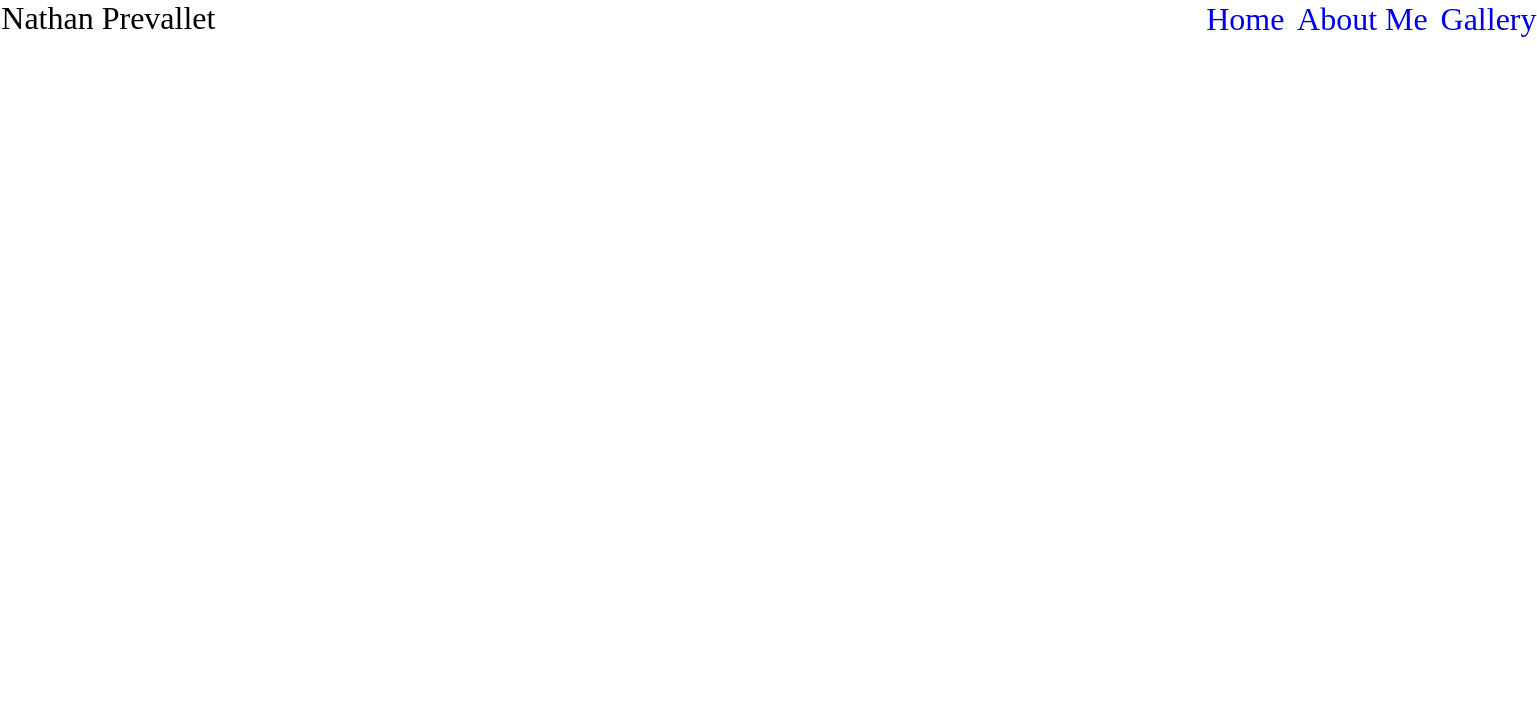
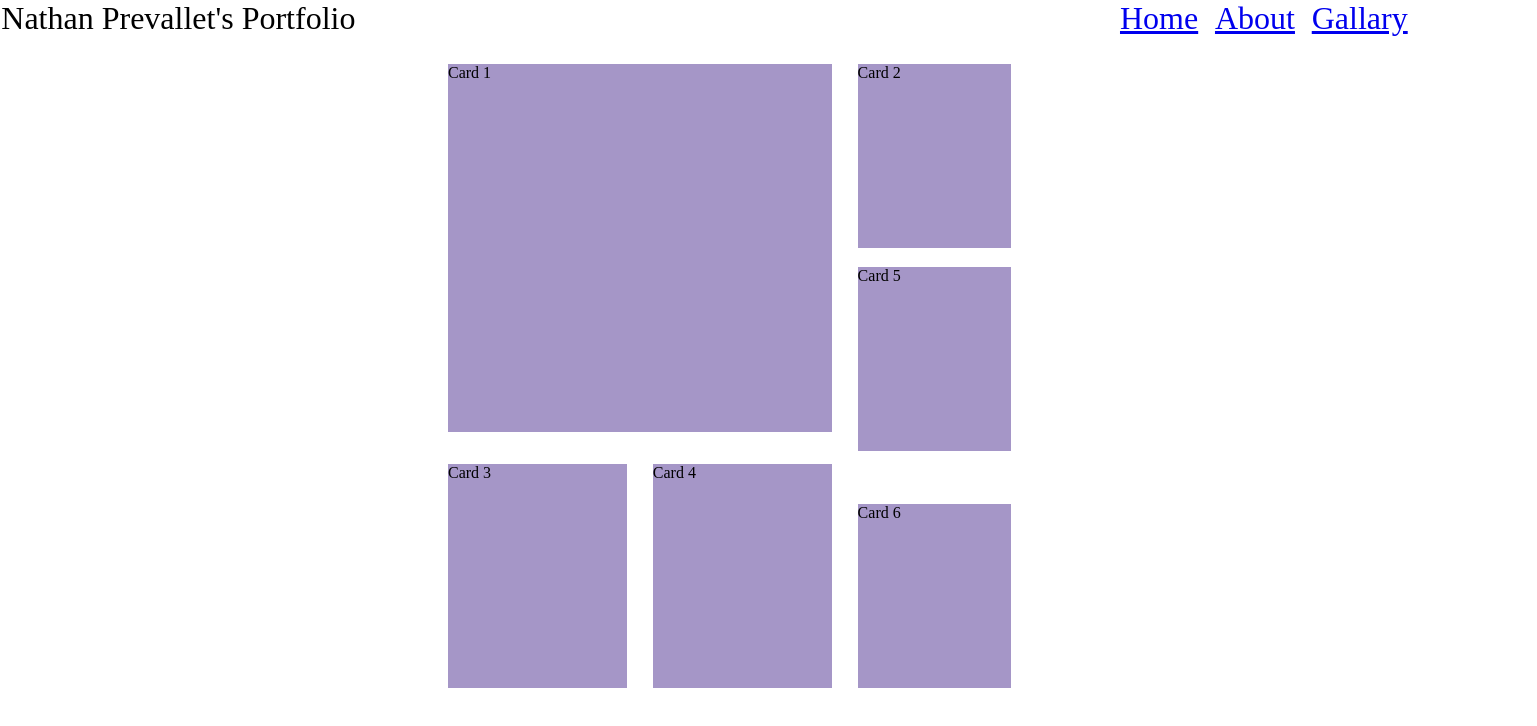
Before and after one commit to nprevallet/Portfolio, a plain HTML site: page index.html in a window 1280 px wide. Shown: the whole page, 1537 px wide, since content can reach past the window. Drawn offline with Linux system fonts and the light colour scheme.

Commit message:
Edits to code
Added changes to CSS and HTML

```diff
--- a/assets/style.css
+++ b/assets/style.css
@@ -1,24 +1,158 @@
+/* Global styling */
 * {
   margin: 0;
   padding: 0;
 }
 
+/* Navigation flex container */
 #flex-nav {
   display: flex;
   flex-flow: row wrap;
 }
 
-.dev-name {
+/* The developers name */
+body p {
   font-size: 200%;
-    position: relative;
-    left: .1%;
+  position: absolute;
+  left: 0.1%;
 }
 
+/* Hyperlinks in navigation */
 .nav-links {
   position: relative;
-    left: 77%;
-    margin: 0 .5%;
-    padding-top: .1%;
+  list-style-type: none;
+  display: inline;
+  left: 87%;
+  margin: 0 0.5%;
+  padding-top: 0.1%;
   font-size: 200%;
   text-decoration: none;
 }
+
+/* Flex grid styling */
+.flex-grid {
+    display: flex;
+    position: static;
+    width: 70%;
+    /* margin: 10% auto; */
+    flex-flow: row wrap;
+    justify-content: space-around;
+  }
+
+/* Card label styling */
+.p-card1-label {
+  position: absolute;
+  left: 35%;
+  top: 25.55%;
+  background-color: teal;
+}
+
+.p-card2-label {
+  position: absolute;
+  left: 48%;
+  top: 25.55%;
+  background-color: teal;
+}
+
+.p-card3-label {
+  position: absolute;
+  left: 61%;
+  top: 25.55%;
+  background-color: teal;
+}
+
+.p-card4-label {
+  position: absolute;
+  left: 35%;
+  top: 53.5%;
+  background-color: teal;
+}
+.p-card5-label {
+  position: absolute;
+  left: 48%;
+  top: 53.5%;
+  background-color: teal;
+}
+.p-card6-label {
+  position: absolute;
+  left: 61%;
+  top: 53.5%;
+  background-color: teal;
+}
+
+/* Global styling for flex items */
+.project-card {
+  flex-basis: auto;
+  flex: none;
+  width: 300px;
+  height: 300px;
+  margin: auto;
+  background-color: rgb(165, 150, 199);
+}
+
+/* Global Flex item styling */
+.p-card-1,
+.p-card-2,
+.p-card-3,
+.p-card-4,
+.p-card-5,
+.p-card-6 {
+  justify-content: space-around;
+}
+
+/* Individual Flex item styling */
+.p-card-1 {
+  position: absolute;
+  width: 30%;
+  height: 46%;
+  left: 35%;
+  top: 20%;
+  bottom: 58%;
+}
+
+.p-card-2 {
+  position: absolute;
+  height: 23%;
+  width: 12%;
+  right: 21%;
+  top: 8%;
+}
+
+.p-card-3 {
+  position: absolute;
+  width: 14%;
+  height: 28%;
+  bottom: 14%;
+  left: 35%;
+}
+
+.p-card-4 {
+  position: absolute;
+  width: 14%;
+  height: 28%;
+  bottom: 14%;
+  left: 51%;
+}
+
+.p-card-5 {
+  position: absolute;
+  height: 23%;
+  width: 12%;
+  top: 27%;
+  right: 21%;
+}
+
+.p-card-6 {
+  position: absolute;
+  height: 23%;
+  width: 12%;
+  bottom: 14%;
+  right: 21%;
+}
+
+/* Styling for flex items 4-6 */
+.p-card-4,
+.p-card-5,
+.p-card-6 {
+  margin-top: 4%;
+}
--- a/index.html
+++ b/index.html
@@ -9,25 +9,37 @@
   </head>
 
   <body>
-    <!-- This is my header with a flex nav. -->
+    <p>Nathan Prevallet's Portfolio</p>
     <header>
-      <div id="flex-nav">
-        <p class="dev-name">Nathan Prevallet</p>
-        <a href="#" class="nav-links">Home</a>
-        <a href="#" class="nav-links">About Me</a>
-        <a href="#" class="nav-links">Gallery</a>
+      <div class="flex-nav">
+        <ul>
+          <li class="nav-links"><a href="#">Home</a></li>
+          <li class="nav-links"><a href="#">About</a></li>
+          <li class="nav-links"><a href="#">Gallary</a></li>
+        </ul>
       </div>
     </header>
 
-    <!-- This flex grid will display my projects in flex containers -->
-    <div id="flex-grid">
-      <div class="project-card"></div>
-      <div class="project-card"></div>
-      <div class="project-card"></div>
-      <div class="project-card"></div>
-      <div class="project-card"></div>
-      <div class="project-card"></div>
+    <div id="project-cards">
+      <!-- This div houses the project labels -->
+      <!-- <div> -->
+        <!-- <h2 class="p-card1-label">Project 1</h2> -->
+        <!-- <h2 class="p-card2-label">Project 2</h2> -->
+        <!-- <h2 class="p-card3-label">Project 3</h2> -->
+        <!-- <h2 class="p-card4-label">Project 4</h2> -->
+        <!-- <h2 class="p-card5-label">Project 5</h2> -->
+        <!-- <h2 class="p-card6-label">Project 6</h2> -->
+     <!--  </div> -->
+
+      <!-- This flex grid will display my projects in flex containers -->
+      <div class="flex-grid">
+        <div class="project-card p-card-1">Card 1</div>
+        <div class="project-card p-card-2">Card 2</div>
+        <div class="project-card p-card-3">Card 3</div>
+        <div class="project-card p-card-4">Card 4</div>
+        <div class="project-card p-card-5">Card 5</div>
+        <div class="project-card p-card-6">Card 6</div>
+      </div>
     </div>
-
   </body>
 </html>
```
Lines whose indentation alone changed are shown as unchanged.
